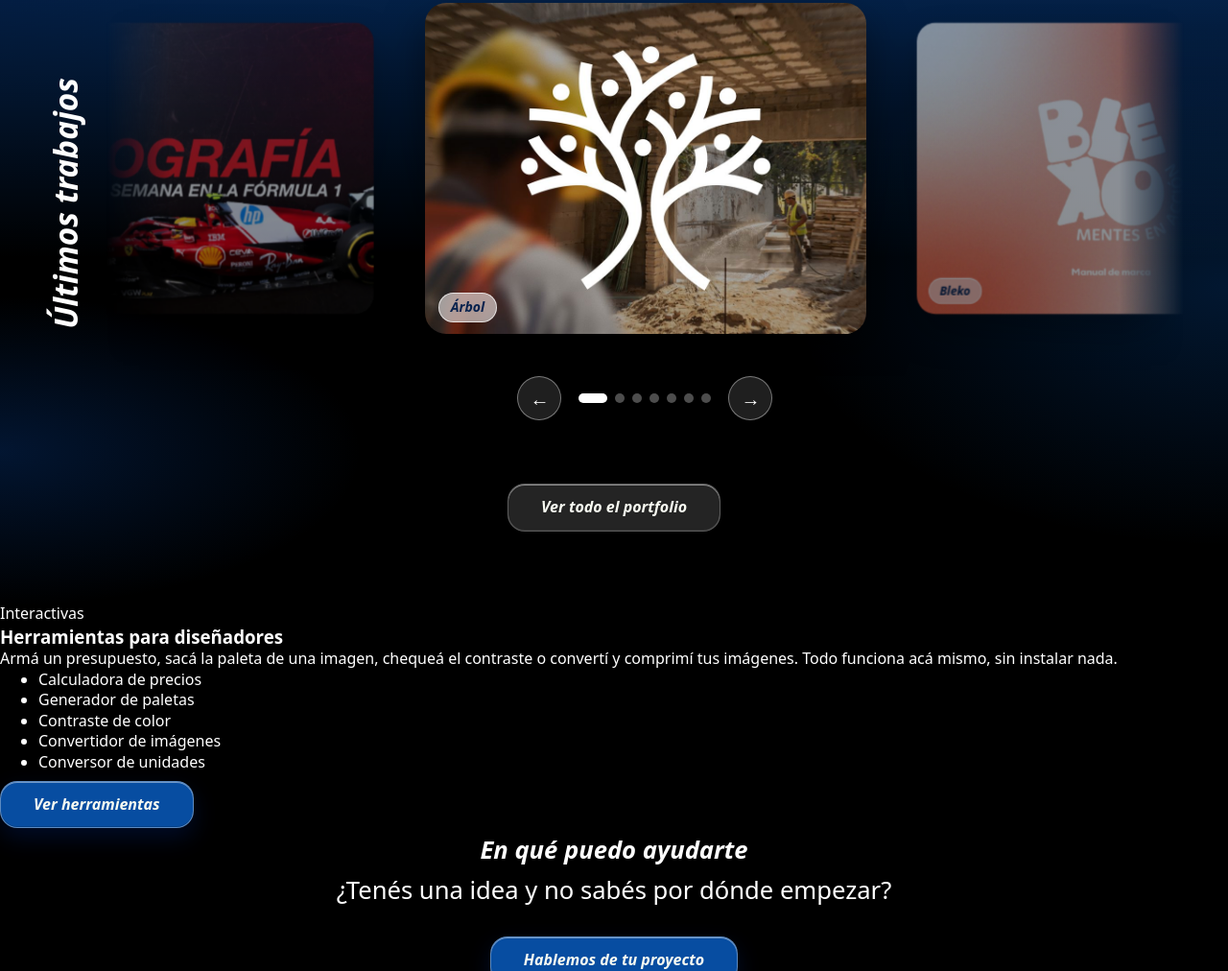
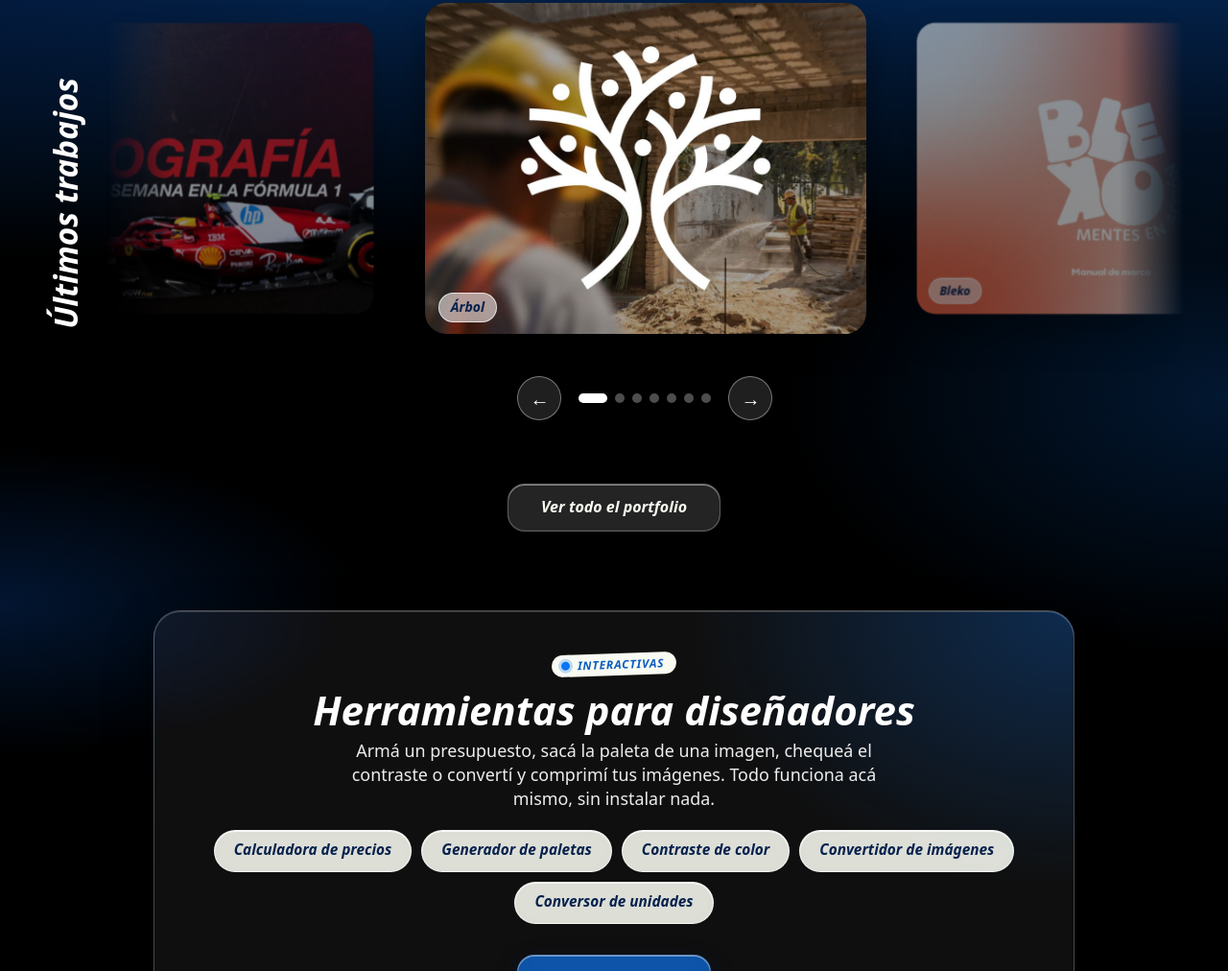
Before and after one commit to qfadesign/qfadesign, a plain HTML site: page index.html in a window 1280 px wide. Shown: the part 1788-2800 px from the top of the page at 96% size. Drawn offline with Linux system fonts and the light colour scheme; a web font is replaced by a local one.

Commit message:
Add files via upload

```diff
--- a/css/anim.css
+++ b/css/anim.css
@@ -75,3 +75,19 @@ a:focus-visible,button:focus-visible{outline:3px solid #000!important;outline-of
 .carga svg{display:block;width:100%;height:100%}
 html.cargando{overflow:hidden}
 html.pausa *,html.pausa *::before,html.pausa *::after{animation-play-state:paused!important}
+
+/* HOME: acceso directo a Herramientas */
+.intro .btn.herr{background:rgba(0,0,0,.5)!important;color:var(--crema)!important;border:1px solid rgba(255,255,255,.3)!important;box-shadow:inset 0 1px 0 rgba(255,255,255,.2)!important;-webkit-backdrop-filter:blur(14px) saturate(1.4);backdrop-filter:blur(14px) saturate(1.4)}
+.intro .btn.herr:hover,.intro .btn.herr:focus-visible{background:var(--crema)!important;color:var(--azul-f)!important}
+.hr-home{box-sizing:border-box;max-width:960px;margin:clamp(44px,6vw,84px) auto 0;padding:clamp(26px,3.4vw,44px) clamp(20px,3.4vw,48px);text-align:center;color:#fff;border-radius:28px;border:1px solid rgba(255,255,255,.24);background:radial-gradient(60% 90% at 100% 0%,rgba(11,117,244,.28),transparent 70%),rgba(255,255,255,.06);-webkit-backdrop-filter:blur(18px) saturate(1.3);backdrop-filter:blur(18px) saturate(1.3);box-shadow:0 20px 50px rgba(0,0,0,.45),inset 0 1px 0 rgba(255,255,255,.2)}
+.oscuro .hr-home{width:calc(100% - clamp(24px,4vw,64px))}
+.hr-tag{display:inline-flex;align-items:center;gap:8px;padding:5px 13px 5px 10px;border-radius:99px;background:var(--crema);color:var(--azul-f);rotate:-2deg;font-family:var(--fh);font-weight:900;font-style:italic;font-size:12px;letter-spacing:.07em;line-height:1.1;text-transform:uppercase}
+.hr-tag::before{content:"";width:9px;height:9px;border-radius:50%;background:var(--azul);box-shadow:0 0 0 3px rgba(11,117,244,.25)}
+.hr-home h3{margin:14px 0 8px;font-family:var(--fh);font-weight:900;font-style:italic;font-size:clamp(26px,3.4vw,42px);line-height:1.05}
+.hr-home p{max-width:56ch;margin:0 auto 20px;font-size:clamp(15px,1.4vw,18px);line-height:1.4;opacity:.92}
+.hr-chips{list-style:none;margin:0 0 24px;padding:0;display:flex;flex-wrap:wrap;justify-content:center;gap:10px}
+.hr-chips a{display:inline-block;padding:10px 20px 11px;border-radius:99px;background:rgba(249,251,242,.66);border:1px solid rgba(255,255,255,.75);color:var(--nav);font-family:var(--fh);font-weight:900;font-style:italic;font-size:clamp(14px,1.2vw,16px);-webkit-backdrop-filter:blur(14px);backdrop-filter:blur(14px);box-shadow:inset 0 1px 0 rgba(255,255,255,.85);transition:background .2s,color .2s,transform .2s}
+.hr-chips a:hover,.hr-chips a:focus-visible{background:#fff;color:var(--azul-f);transform:translateY(-2px)}
+@media(max-width:640px){.hr-chips{gap:8px}.hr-chips a{padding:8px 14px 9px;font-size:13.5px}}
+.hr-home{margin-bottom:clamp(44px,6vw,84px)}
+.hr-chips a{background:rgba(249,251,242,.88)}
```
